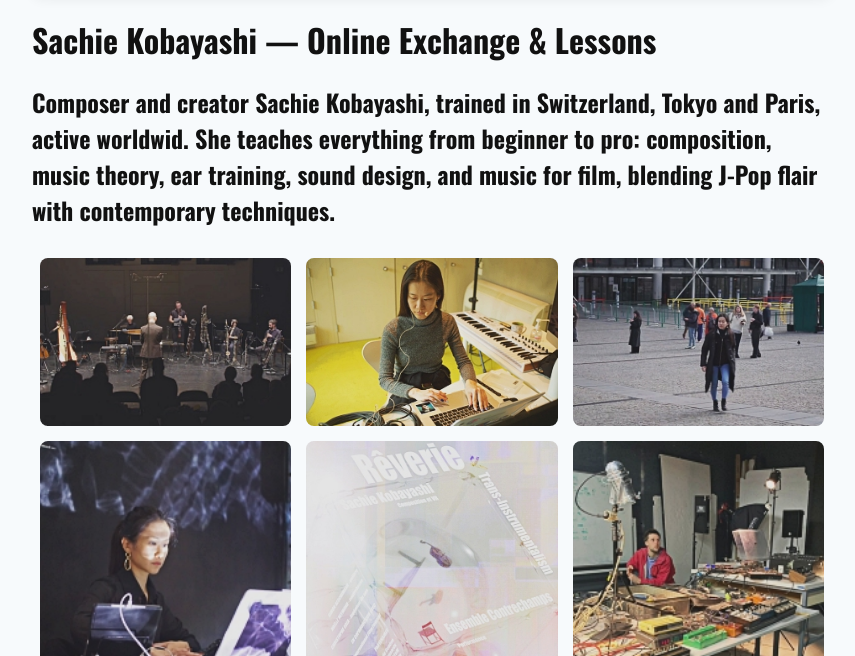
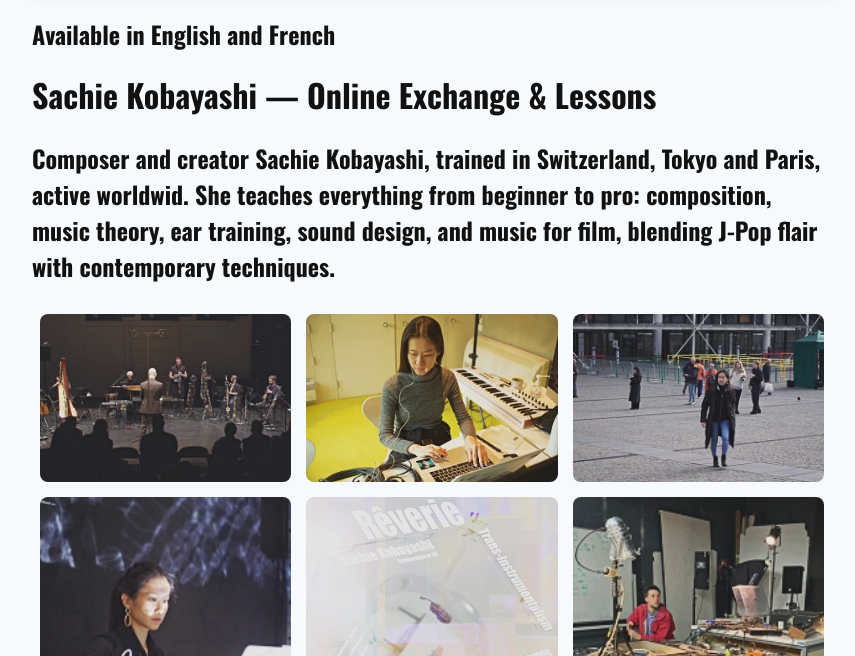
Before and after one commit to kbys88/kbys88.github.io, a Jekyll site: the page built from lesson_fr.md, in a window 1280 px wide and 900 px high, scrolled down 583 px, cut to the strip 244-900 px from the top of the window. Shown: the whole strip, without its empty margins (208-1063 px from the left). Built offline with Jekyll 4.4.1, drawn with Linux system fonts in a browser that asks for light colours; some web fonts are replaced.

Commit message:
Update lesson_fr.md

```diff
--- a/lesson_fr.md
+++ b/lesson_fr.md
@@ -56,6 +56,10 @@ permalink: /lesson_fr/
   <iframe src="https://www.youtube.com/embed/EOf82PRXh3Y"
   title="Sachie Kobayashi Introduction" allowfullscreen></iframe>
 </div>
+
+<!-- description 1-->
+<h2 data-en="Available in English and French"
+    data-fr="Available in English and French"></h2>
 
 
 <!-- Hero Title -->
```
